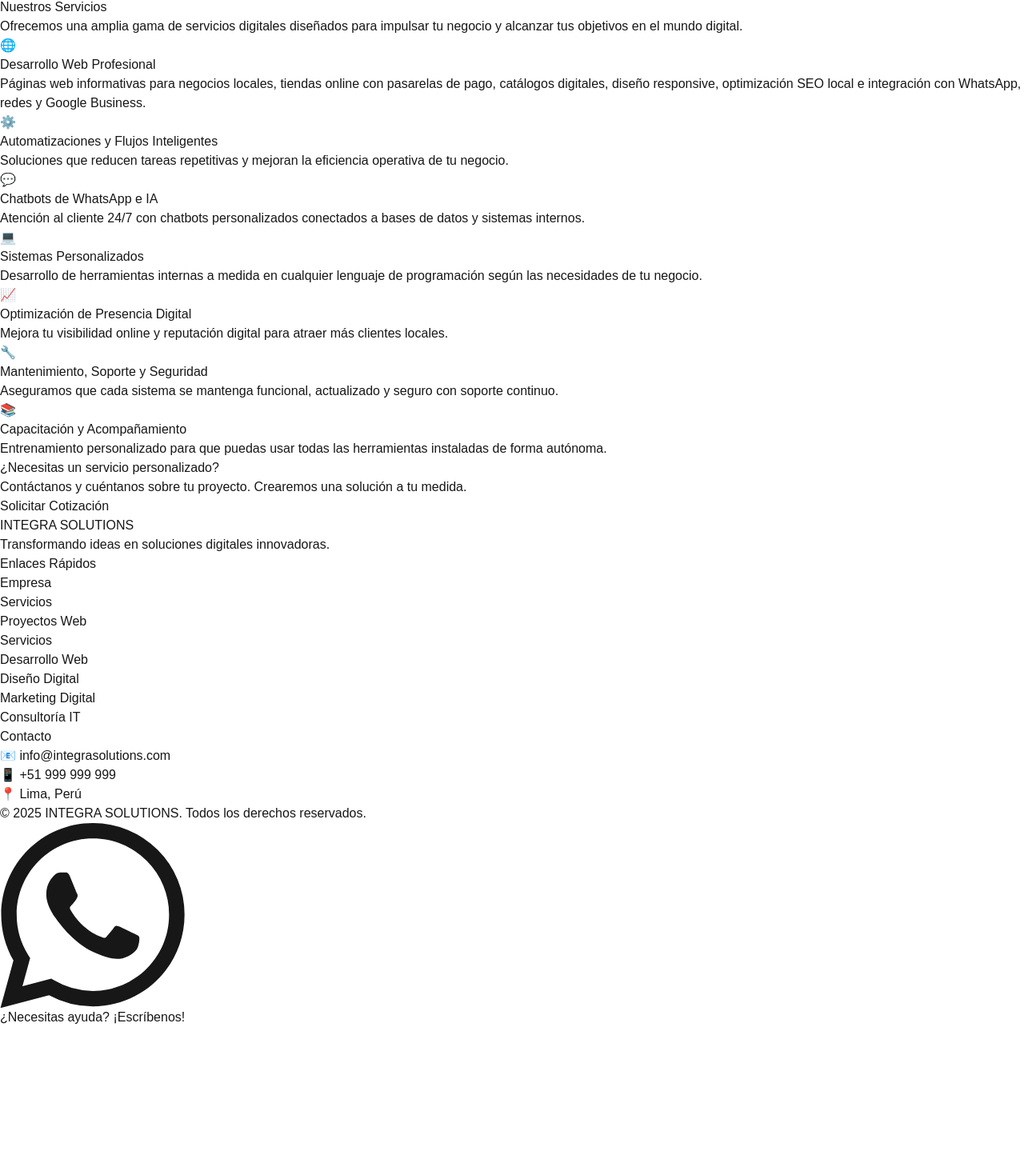
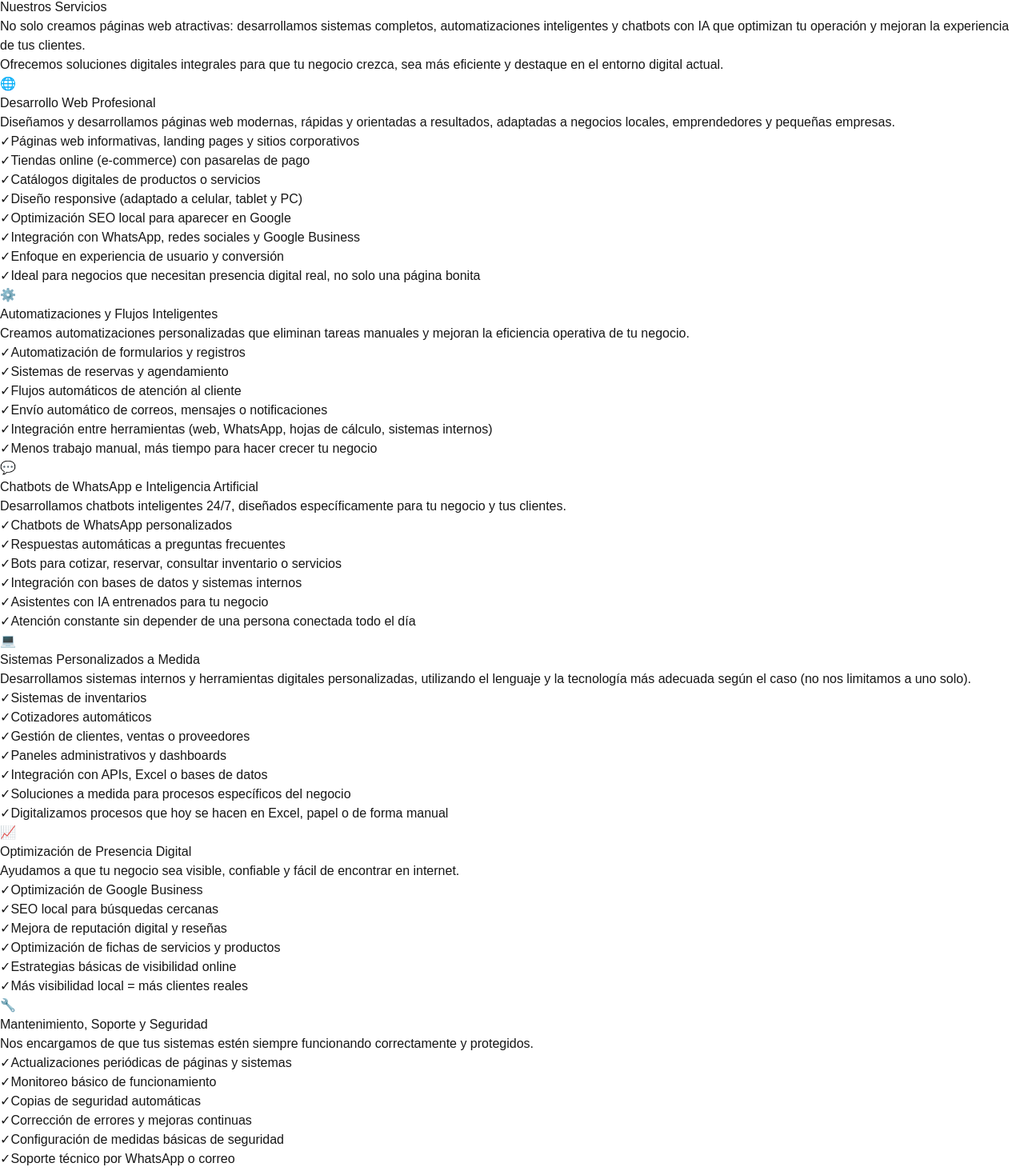
Before and after one commit to ddvillegasn/kececa_solutions, a Next.js app: page /servicios in a window 1280 px wide. Shown: the part 1075-2539 px from the top of the page at 80% size. Before the commit the page ends 2359 px from the top, so only its background shows below. Built offline with nearby package versions, Linux system fonts and the light colour scheme.

Commit message:
Mejora de homepage: se agrega nueva sección profesional y atractiva, se unifica el tamaño de letra, y se evita la repetición de mensajes institucionales. Todo el contenido ahora es más claro, profesional y visualmente consistente.

```diff
--- a/src/app/servicios/page.tsx
+++ b/src/app/servicios/page.tsx
@@ -5,94 +5,85 @@
     {
       icon: "🌐",
       title: "Desarrollo Web Profesional",
-      description: "Páginas web informativas para negocios locales, tiendas online con pasarelas de pago, catálogos digitales, diseño responsive, optimización SEO local e integración con WhatsApp, redes y Google Business.",
+      description: "Diseñamos y desarrollamos páginas web modernas, rápidas y orientadas a resultados, adaptadas a negocios locales, emprendedores y pequeñas empresas.",
       features: [
-        "Páginas web informativas",
-        "Tiendas online (e-commerce)",
-        "Catálogos digitales",
-        "Diseño responsive",
-        "SEO local",
-        "Integración WhatsApp y redes"
+        "Páginas web informativas, landing pages y sitios corporativos",
+        "Tiendas online (e-commerce) con pasarelas de pago",
+        "Catálogos digitales de productos o servicios",
+        "Diseño responsive (adaptado a celular, tablet y PC)",
+        "Optimización SEO local para aparecer en Google",
+        "Integración con WhatsApp, redes sociales y Google Business",
+        "Enfoque en experiencia de usuario y conversión",
+        "Ideal para negocios que necesitan presencia digital real, no solo una página bonita"
       ]
     },
     {
       icon: "⚙️",
       title: "Automatizaciones y Flujos Inteligentes",
-      description: "Soluciones que reducen tareas repetitivas y mejoran la eficiencia operativa de tu negocio.",
+      description: "Creamos automatizaciones personalizadas que eliminan tareas manuales y mejoran la eficiencia operativa de tu negocio.",
       features: [
-        "Formularios automáticos",
+        "Automatización de formularios y registros",
         "Sistemas de reservas y agendamiento",
-        "Flujos de atención al cliente",
-        "Bots de gestión de pedidos",
-        "Respuestas automáticas",
-        "Recordatorios programados"
+        "Flujos automáticos de atención al cliente",
+        "Envío automático de correos, mensajes o notificaciones",
+        "Integración entre herramientas (web, WhatsApp, hojas de cálculo, sistemas internos)",
+        "Menos trabajo manual, más tiempo para hacer crecer tu negocio"
       ]
     },
     {
       icon: "💬",
-      title: "Chatbots de WhatsApp e IA",
-      description: "Atención al cliente 24/7 con chatbots personalizados conectados a bases de datos y sistemas internos.",
+      title: "Chatbots de WhatsApp e Inteligencia Artificial",
+      description: "Desarrollamos chatbots inteligentes 24/7, diseñados específicamente para tu negocio y tus clientes.",
       features: [
-        "Chatbots personalizados",
-        "Respuestas a preguntas frecuentes",
-        "Sistema de reservas por WhatsApp",
-        "Cotización automática",
-        "Consulta de inventario",
-        "Asistentes con IA entrenados"
+        "Chatbots de WhatsApp personalizados",
+        "Respuestas automáticas a preguntas frecuentes",
+        "Bots para cotizar, reservar, consultar inventario o servicios",
+        "Integración con bases de datos y sistemas internos",
+        "Asistentes con IA entrenados para tu negocio",
+        "Atención constante sin depender de una persona conectada todo el día"
       ]
     },
     {
       icon: "💻",
-      title: "Sistemas Personalizados",
-      description: "Desarrollo de herramientas internas a medida en cualquier lenguaje de programación según las necesidades de tu negocio.",
+      title: "Sistemas Personalizados a Medida",
+      description: "Desarrollamos sistemas internos y herramientas digitales personalizadas, utilizando el lenguaje y la tecnología más adecuada según el caso (no nos limitamos a uno solo).",
       features: [
         "Sistemas de inventarios",
         "Cotizadores automáticos",
-        "Gestión de clientes y ventas",
-        "Paneles administrativos",
-        "Dashboards con métricas",
-        "Integración con APIs y Excel"
+        "Gestión de clientes, ventas o proveedores",
+        "Paneles administrativos y dashboards",
+        "Integración con APIs, Excel o bases de datos",
+        "Soluciones a medida para procesos específicos del negocio",
+        "Digitalizamos procesos que hoy se hacen en Excel, papel o de forma manual"
       ]
     },
     {
       icon: "📈",
       title: "Optimización de Presencia Digital",
-      description: "Mejora tu visibilidad online y reputación digital para atraer más clientes locales.",
+      description: "Ayudamos a que tu negocio sea visible, confiable y fácil de encontrar en internet.",
       features: [
-        "Gestión de Google Business",
-        "SEO local",
-        "Optimización de fichas de productos",
-        "Estrategias para reseñas",
-        "Mejora de reputación",
-        "Contenido para redes sociales"
+        "Optimización de Google Business",
+        "SEO local para búsquedas cercanas",
+        "Mejora de reputación digital y reseñas",
+        "Optimización de fichas de servicios y productos",
+        "Estrategias básicas de visibilidad online",
+        "Más visibilidad local = más clientes reales"
       ]
     },
     {
       icon: "🔧",
       title: "Mantenimiento, Soporte y Seguridad",
-      description: "Aseguramos que cada sistema se mantenga funcional, actualizado y seguro con soporte continuo.",
+      description: "Nos encargamos de que tus sistemas estén siempre funcionando correctamente y protegidos.",
       features: [
-        "Actualizaciones mensuales",
-        "Monitoreo del sitio",
+        "Actualizaciones periódicas de páginas y sistemas",
+        "Monitoreo básico de funcionamiento",
         "Copias de seguridad automáticas",
-        "Corrección de errores",
-        "Configuración de seguridad",
-        "Soporte por WhatsApp"
+        "Corrección de errores y mejoras continuas",
+        "Configuración de medidas básicas de seguridad",
+        "Soporte técnico por WhatsApp o correo",
+        "Tranquilidad técnica para que no te preocupes por fallos o caídas"
       ]
     },
-    {
-      icon: "📚",
-      title: "Capacitación y Acompañamiento",
-      description: "Entrenamiento personalizado para que puedas usar todas las herramientas instaladas de forma autónoma.",
-      features: [
-        "Entrenamiento personalizado",
-        "Manuales de uso",
-        "Video-guías paso a paso",
-        "Asesoría digital",
-        "Mejora de procesos",
-        "Reuniones de seguimiento"
-      ]
-    }
   ];
 
   return (
@@ -100,8 +91,8 @@
       <div className="text-center mb-16">
         <h1 className="text-4xl md:text-5xl font-bold mb-6">Nuestros Servicios</h1>
         <p className="text-xl text-gray-600 dark:text-gray-300 max-w-3xl mx-auto">
-          Ofrecemos una amplia gama de servicios digitales diseñados para impulsar
-          tu negocio y alcanzar tus objetivos en el mundo digital.
+          No solo creamos páginas web atractivas: desarrollamos sistemas completos, automatizaciones inteligentes y chatbots con IA que optimizan tu operación y mejoran la experiencia de tus clientes. <br />
+          Ofrecemos soluciones digitales integrales para que tu negocio crezca, sea más eficiente y destaque en el entorno digital actual.
         </p>
       </div>
 
@@ -112,6 +103,7 @@
             icon={service.icon}
             title={service.title}
             description={service.description}
+            features={service.features}
           />
         ))}
       </div>
--- a/src/components/Header.tsx
+++ b/src/components/Header.tsx
@@ -32,9 +32,9 @@
           {/* Logo - Más grande y visible */}
           <Link href="/" className="flex items-center space-x-2 group -my-2">
             <img
-              src="/assets/images/png blanco.png"
+              src="/assets/images/Logo integra.png"
               alt="INTEGRA SOLUTIONS"
-              className="h-24 md:h-28 w-auto transition-transform duration-300 group-hover:scale-110 drop-shadow-2xl"
+              className="h-32 md:h-40 w-auto transition-transform duration-300 group-hover:scale-110 drop-shadow-2xl"
             />
           </Link>
 
```
Also changed, not shown: src/app/page.tsx (+23 -20 lines), public/assets/images/Logo integra.png (added).
